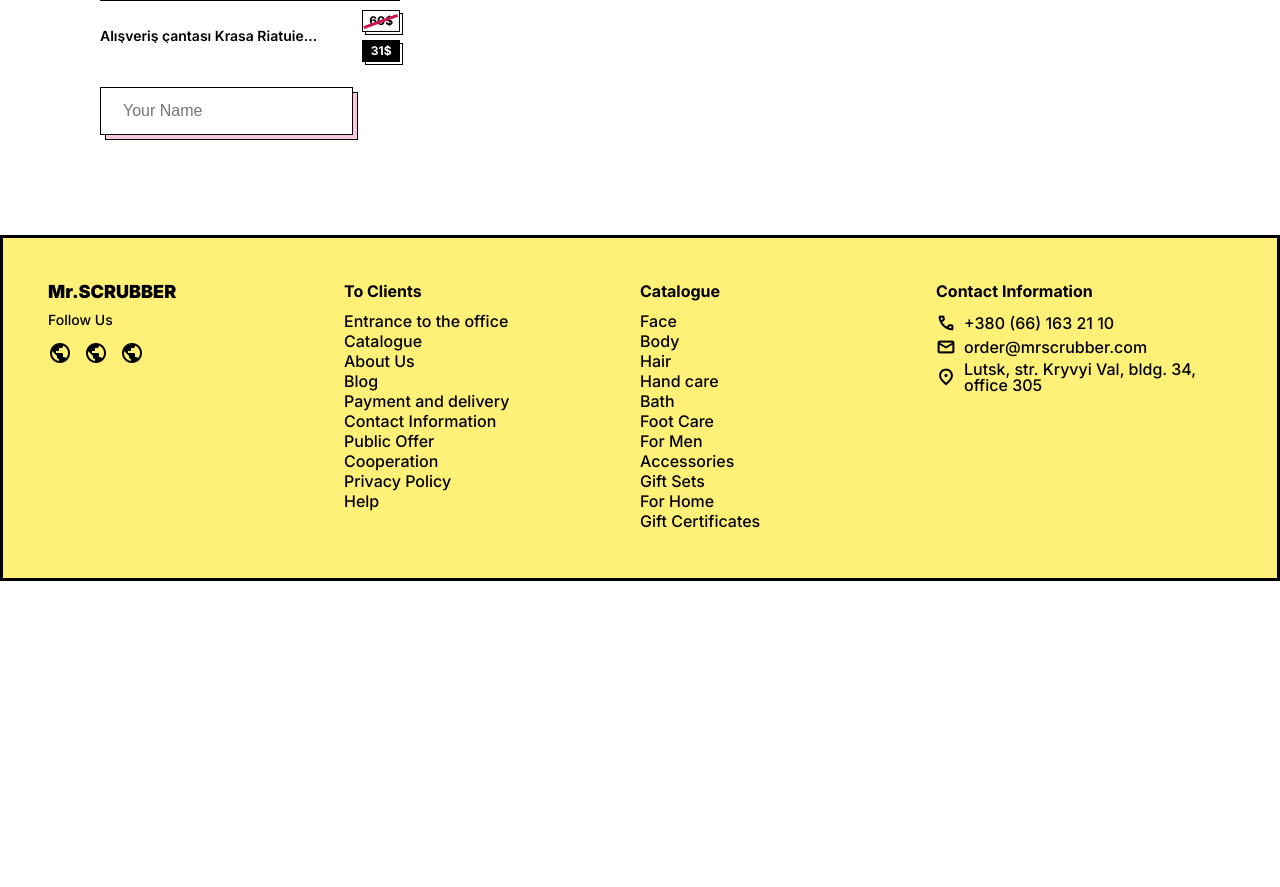
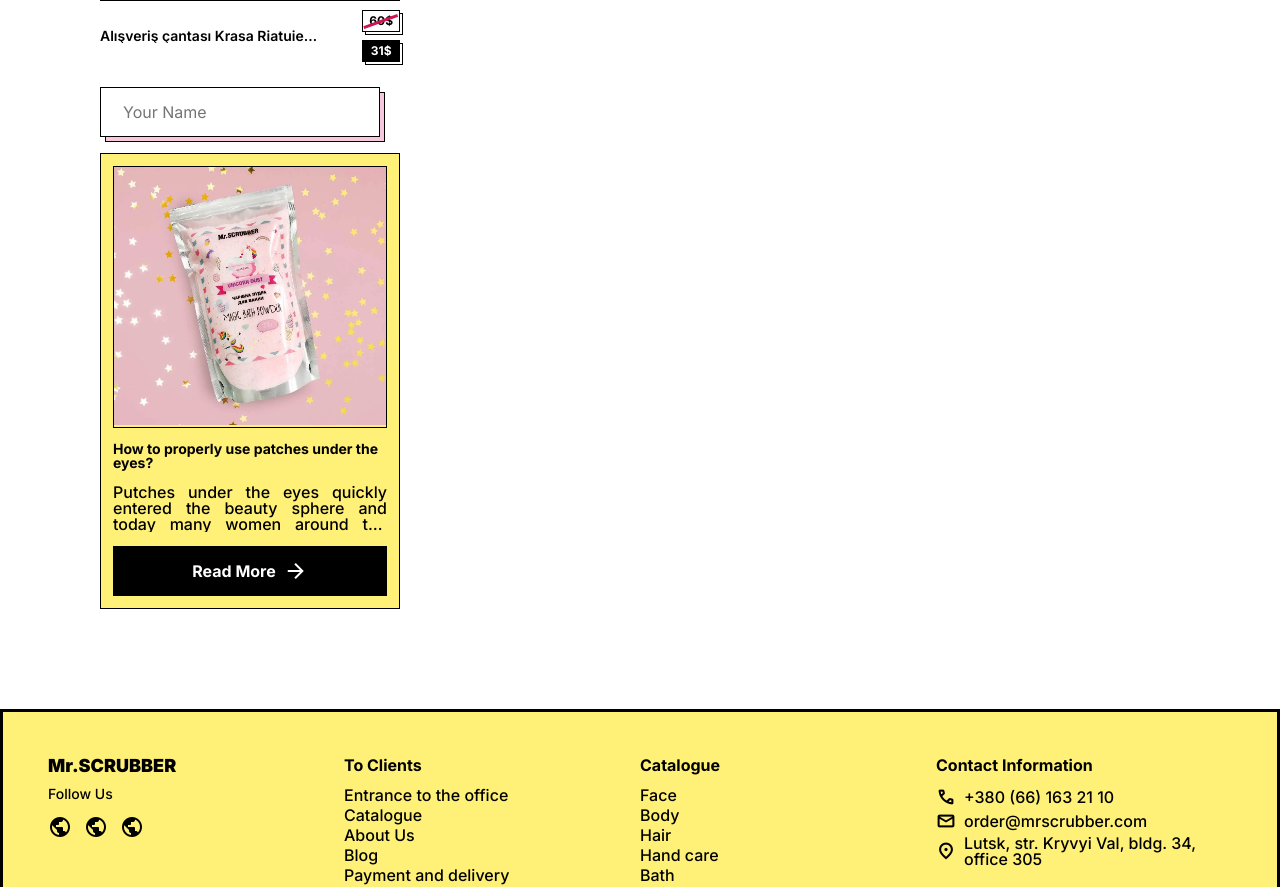
Before and after one commit to kahramanX/creative-ecommerce-project, a React (Create React App) app in the folder client/: page /components in a window 1280 px wide. Shown: the part 958-1845 px from the top of the page. Before the commit the page ends 1539 px from the top, so only its background shows below. Built offline with nearby package versions, Linux system fonts and the light colour scheme.

Commit message:
blog post component added and tested

```diff
--- a/client/src/Components.tsx
+++ b/client/src/Components.tsx
@@ -4,6 +4,7 @@
 import React from "react";
 import BannerImage from "assets/images/bannerImage.webp";
 import LayeredInput from "components/shared/LayeredInput";
+import BlogPost from "components/shared/BlogPost";
 
 const Components: React.FC = () => {
   return (
@@ -41,6 +42,15 @@
           onChangeAction={() => console.log(" on change")}
         />
       </div>
+      <br />
+      <div>
+        <BlogPost
+          blogPostTitle="How to properly use patches under the eyes?"
+          blogPostLink="bloglinkxxx"
+          blogPostShortDesc="Putches under the eyes quickly entered the beauty sphere and today many women around the world use xxxxxxxxxxxxxxxxxxxxxxx"
+          blogPostImage={BannerImage}
+        />
+      </div>
     </div>
   );
 };
--- /dev/null
+++ b/client/src/assets/styles/components/shared/blogPost.scss
@@ -0,0 +1,43 @@
+@import "assets/styles/variables.scss";
+
+.blog-post-container {
+  background-color: $base-yellow;
+  border: $light-border;
+  padding: 12px;
+  width: 300px;
+
+  div {
+    &:not(:last-child) {
+      margin-bottom: 14px;
+    }
+  }
+
+  .post-image {
+    border: $light-border;
+    img {
+      width: 100%;
+      height: 100%;
+    }
+  }
+
+  .post-short-infos {
+    .post-title {
+      font-weight: 700;
+      font-size: 14px;
+    }
+
+    .post-desc {
+      font-weight: 500;
+      font-size: 16px;
+      display: -webkit-box;
+      -webkit-line-clamp: 3;
+      -webkit-box-orient: vertical;
+      overflow: hidden;
+      text-align: justify;
+    }
+  }
+
+  .layered-button-container {
+    width: 100%;
+  }
+}
--- a/client/src/assets/styles/index.scss
+++ b/client/src/assets/styles/index.scss
@@ -41,6 +41,7 @@
 
 input {
   outline: none;
+  font-family: inherit;
 }
 
 * {
--- /dev/null
+++ b/client/src/components/shared/BlogPost.tsx
@@ -0,0 +1,36 @@
+import React from "react";
+import "assets/styles/components/shared/blogPost.scss";
+import LayeredButton from "./LayeredButton";
+
+type Props = {
+  blogPostTitle: string;
+  blogPostShortDesc: string;
+  blogPostImage: string;
+  blogPostLink: string;
+};
+
+const BlogPost: React.FC<Props> = ({
+  blogPostTitle,
+  blogPostShortDesc,
+  blogPostImage,
+  blogPostLink,
+}) => {
+  return (
+    <div className="blog-post-container">
+      <div className="post-image">
+        <img src={blogPostImage} />
+      </div>
+      <div className="post-short-infos">
+        <div className="post-title">{blogPostTitle}</div>
+        <div className="post-desc">{blogPostShortDesc}</div>
+      </div>
+      <LayeredButton
+        text="Read More"
+        textSize="sm"
+        action={() => (window.location.href = `/blog/${blogPostLink}`)}
+      />
+    </div>
+  );
+};
+
+export default BlogPost;
--- a/client/src/components/shared/LayeredButton.tsx
+++ b/client/src/components/shared/LayeredButton.tsx
@@ -9,8 +9,11 @@
 
 const LayeredButton: React.FC<Props> = ({ text, textSize, action }) => {
   return (
-    <div className={`layered-button-container text-${textSize}`}>
-      <div className="front-button" onClick={() => action()}>
+    <div
+      className={`layered-button-container text-${textSize}`}
+      onClick={() => action()}
+    >
+      <div className="front-button">
         {text}
         <span className="material-symbols-outlined">arrow_forward</span>
       </div>
```
